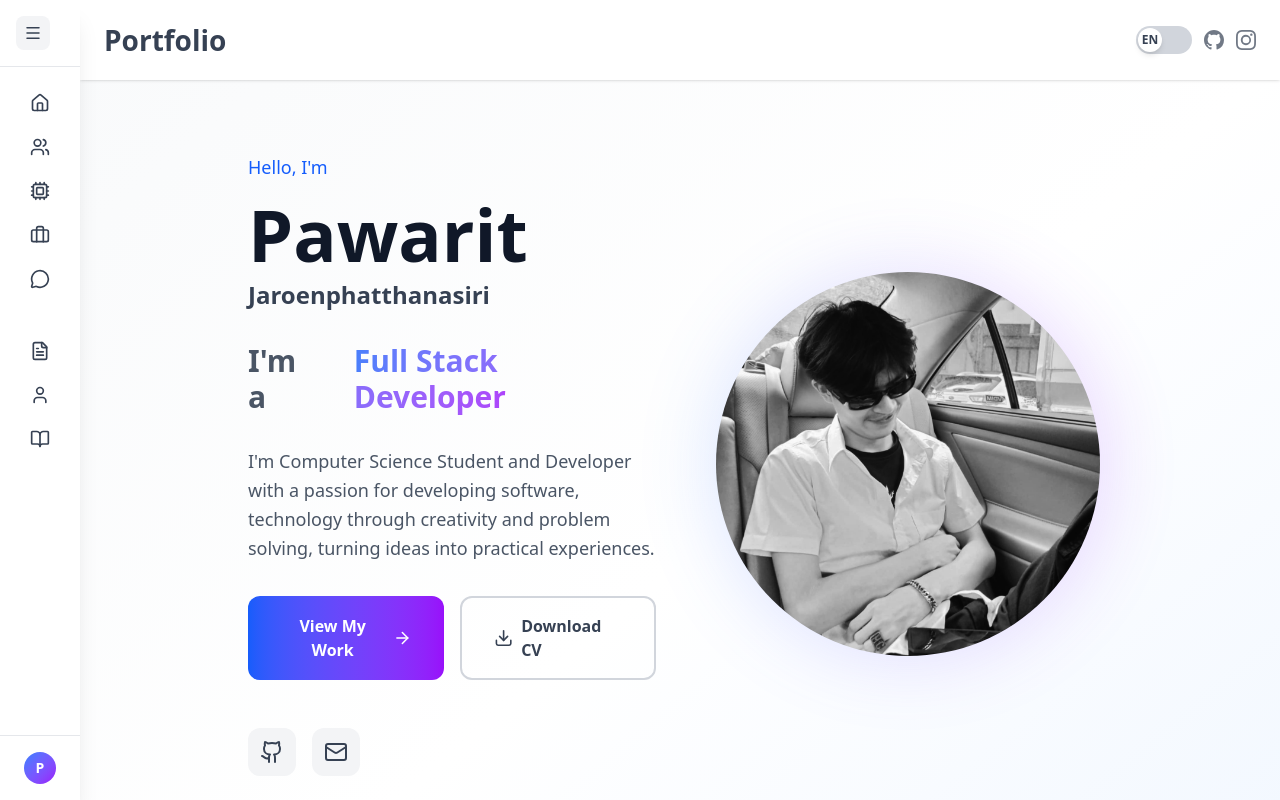
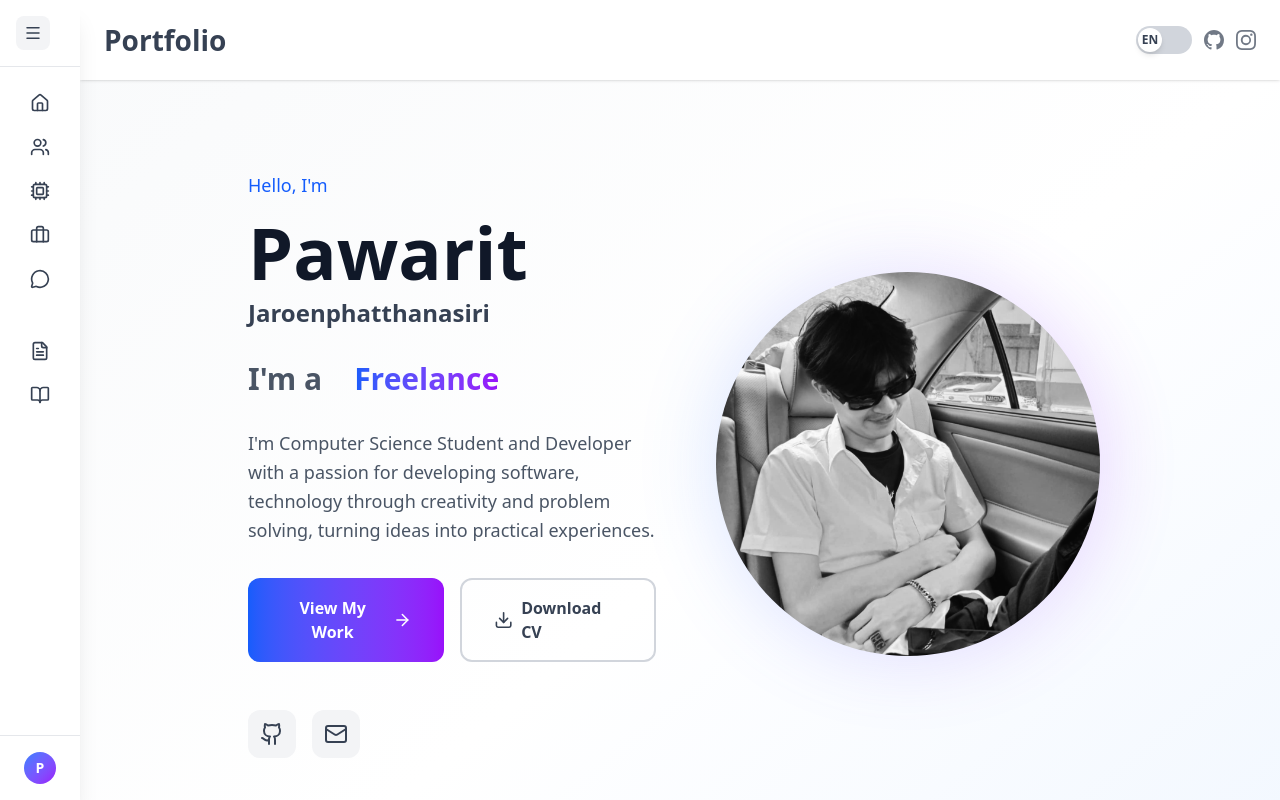
Before and after one commit to RitJaroen26/Resume-app, a Next.js app: page / in a window 1280 px wide. Shown: the top 800 px of the page. Built offline with nearby package versions, Linux system fonts and the light colour scheme.

Commit message:
fix navbar

```diff
--- a/app/globals.css
+++ b/app/globals.css
@@ -25,7 +25,14 @@
   /* outline: 1px solid red; */
 }
 
+:root {
+  --app-height: 100vh;
+}
 
+html, body, #__next, .h-screen {
+  height: var(--app-height);
+  overflow-x: hidden;
+}
 
 /* body {
   background: var(--background);
--- a/components/Sidebar.tsx
+++ b/components/Sidebar.tsx
@@ -125,36 +125,36 @@
                 { label: "Download CV", labelThai: "ดาวน์โหลด CV", fileName: "CV-Pawarit.pdf" },
             ],
         },
-        {
-            icon: <User size={20} />,
-            label: "Profile",
-            labelThai: "โปรไฟล์",
-            id: "profile-section",
-            hasDropdown: true,
-            content: (
-                <div className="p-4 min-w-[280px]">
-                    <div className="flex items-center space-x-3 mb-4">
-                        <div className="w-12 h-12 bg-gradient-to-br from-blue-500 to-purple-600 rounded-full flex items-center justify-center text-white font-bold">
-                            P
-                        </div>
-                        <div>
-                            <p className="font-semibold text-gray-800">Pawarit Jaroenphatthanasiri</p>
-                            <p className="text-sm text-gray-500">pawarit-j@rmutp.ac.th</p>
-                        </div>
-                    </div>
-                    <div className="space-y-2 text-sm">
-                        <div className="flex justify-between">
-                            <span className="text-gray-600">Phone:</span>
-                            <span className="text-gray-800">099-999-9999</span>
-                        </div>
-                        <div className="flex justify-between">
-                            <span className="text-gray-600">Role:</span>
-                            <span className="text-gray-800">Developer</span>
-                        </div>
-                    </div>
-                </div>
-            ),
-        },
+        // {
+        //     icon: <User size={20} />,
+        //     label: "Profile",
+        //     labelThai: "โปรไฟล์",
+        //     id: "profile-section",
+        //     hasDropdown: true,
+        //     content: (
+        //         <div className="p-4 min-w-[280px]">
+        //             <div className="flex items-center space-x-3 mb-4">
+        //                 <div className="w-12 h-12 bg-gradient-to-br from-blue-500 to-purple-600 rounded-full flex items-center justify-center text-white font-bold">
+        //                     P
+        //                 </div>
+        //                 <div>
+        //                     <p className="font-semibold text-gray-800">Pawarit Jaroenphatthanasiri</p>
+        //                     <p className="text-sm text-gray-500">pawarit-j@rmutp.ac.th</p>
+        //                 </div>
+        //             </div>
+        //             <div className="space-y-2 text-sm">
+        //                 <div className="flex justify-between">
+        //                     <span className="text-gray-600">Phone:</span>
+        //                     <span className="text-gray-800">099-999-9999</span>
+        //                 </div>
+        //                 <div className="flex justify-between">
+        //                     <span className="text-gray-600">Role:</span>
+        //                     <span className="text-gray-800">Developer</span>
+        //                 </div>
+        //             </div>
+        //         </div>
+        //     ),
+        // },
         {
             icon: <BookOpen size={20} />,
             label: "Education",
@@ -482,7 +482,7 @@
                 </AnimatePresence>
 
                 <motion.div
-                    className="flex-1 bg-gray-50"
+                    className="flex-1 bg-gray-50 max-w-full"
                     animate={{ marginLeft: isMobile ? 0 : (isOpen ? 280 : 80) }}
                     transition={{ duration: 0.3, ease: "easeInOut" }}
                 >
```
